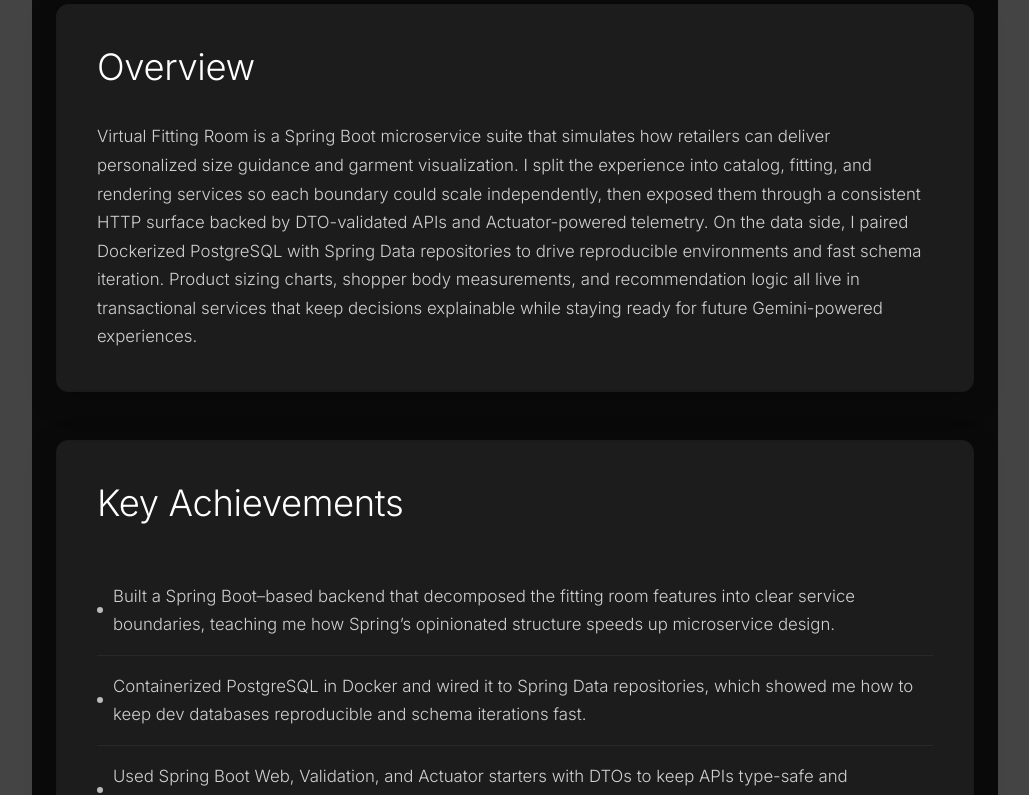
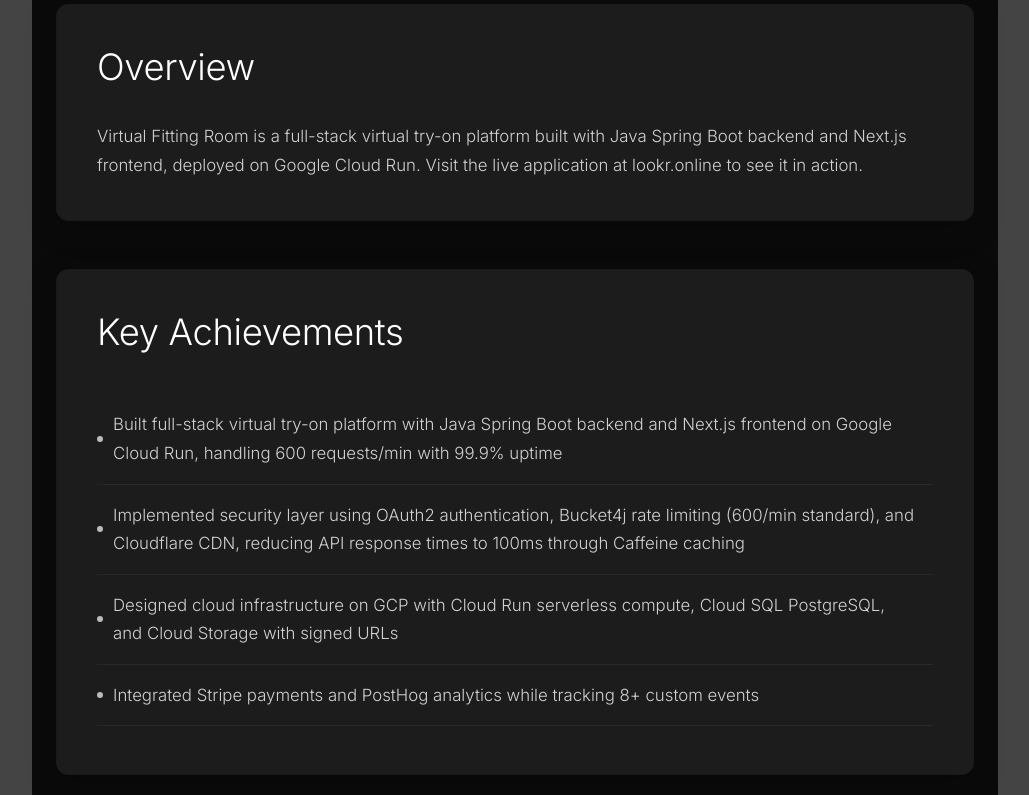
Before and after one commit to dustindghb/personal-website, a Next.js app: page /project-experience/virtual-fitting-room in a window 1280 px wide. Shown: the part 840-1635 px from the top of the page, without its empty margins (250-1279 px from the left). Built offline with nearby package versions, Linux system fonts and the light colour scheme.

Commit message:
virtual fitting room update

```diff
--- a/app/project-experience/virtual-fitting-room/page.tsx
+++ b/app/project-experience/virtual-fitting-room/page.tsx
@@ -13,22 +13,19 @@
 export default function VirtualFittingRoom() {
   const media: MediaItem[] = [
     {
-      src: 'https://www.youtube.com/watch?v=1wPN-uc9G60',
+      src: 'https://www.youtube.com/watch?v=wFKQVQxQk4E',
       caption: 'Virtual Fitting Room end-to-end demo',
       type: 'youtube'
     }
   ];
 
-  const overview = `Virtual Fitting Room is a Spring Boot microservice suite that simulates how retailers can deliver personalized size guidance and garment visualization. I split the experience into catalog, fitting, and rendering services so each boundary could scale independently, then exposed them through a consistent HTTP surface backed by DTO-validated APIs and Actuator-powered telemetry.
-
-On the data side, I paired Dockerized PostgreSQL with Spring Data repositories to drive reproducible environments and fast schema iteration. Product sizing charts, shopper body measurements, and recommendation logic all live in transactional services that keep decisions explainable while staying ready for future Gemini-powered experiences.`;
+  const overview = `Virtual Fitting Room is a full-stack virtual try-on platform built with Java Spring Boot backend and Next.js frontend, deployed on Google Cloud Run. Visit the live application at lookr.online to see it in action.`;
 
   const bulletPoints = [
-    "Built a Spring Boot–based backend that decomposed the fitting room features into clear service boundaries, teaching me how Spring’s opinionated structure speeds up microservice design.",
-    "Containerized PostgreSQL in Docker and wired it to Spring Data repositories, which showed me how to keep dev databases reproducible and schema iterations fast.",
-    "Used Spring Boot Web, Validation, and Actuator starters with DTOs to keep APIs type-safe and versioned, revealing how the framework streamlines HTTP pipelines and monitoring.",
-    "Modeled size recommendations with Postgres tables and Spring services combining product charts plus body measurements, giving me practice in data modeling and transactional logic.",
-    "Defined containerized service boundaries for catalog, fitting, and rendering components, helping me understand how to stage Spring Boot microservices for future scaling and Gemini integrations."
+    "Built full-stack virtual try-on platform with Java Spring Boot backend and Next.js frontend on Google Cloud Run, handling 600 requests/min with 99.9% uptime",
+    "Implemented security layer using OAuth2 authentication, Bucket4j rate limiting (600/min standard), and Cloudflare CDN, reducing API response times to 100ms through Caffeine caching",
+    "Designed cloud infrastructure on GCP with Cloud Run serverless compute, Cloud SQL PostgreSQL, and Cloud Storage with signed URLs",
+    "Integrated Stripe payments and PostHog analytics while tracking 8+ custom events"
   ];
 
   return (
```
Also changed, not shown: 2 other files (tests, documents, lock files or other folders).
